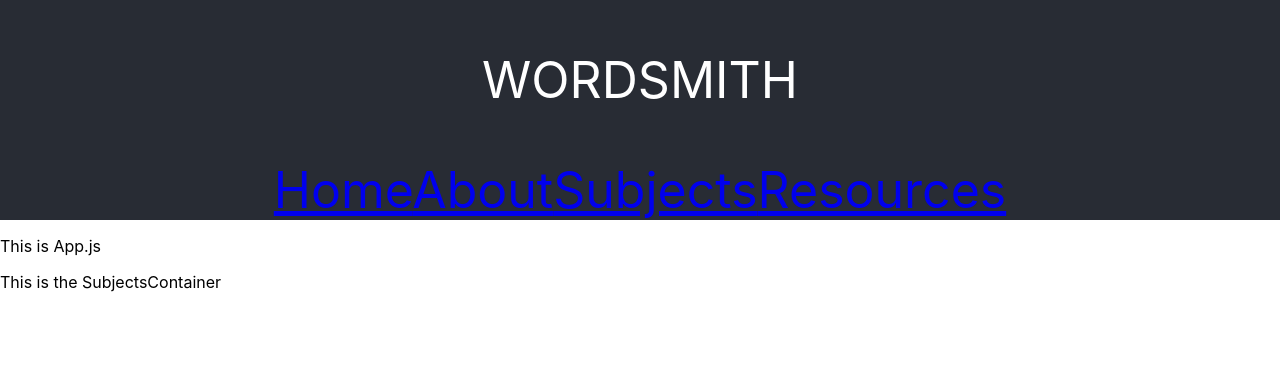
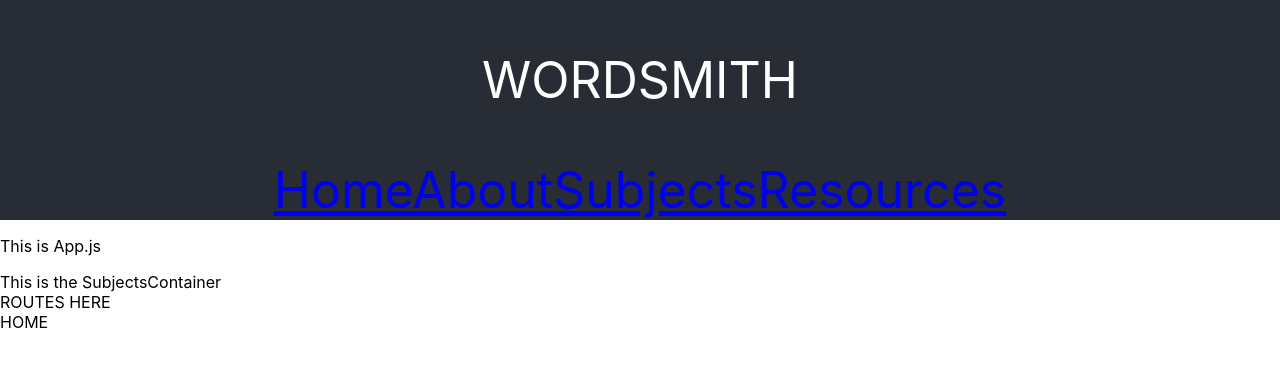
Before and after one commit to devWRM/frontend-wordsmith, a React (Create React App) app: page / in a window 1280 px wide. Shown: the top 366 px of the page. Built offline with nearby package versions, Linux system fonts and the light colour scheme; no server answers.

Commit message:
created routes for Home, About, SubjectList, Subject, & WOrd

```diff
--- a/src/components/Routes.js
+++ b/src/components/Routes.js
@@ -1,10 +1,24 @@
 import React from 'react';
+import { Route, Switch } from 'react-router-dom';
 
-
+import Home from './Home.js';
+import About from './About.js';
+import SubjectList from './SubjectList.js';
+import Subject from './Subject.js';
+import Word from './Word.js';
 
 function Routes() {
     return (
         <div>
+            ROUTES HERE
+            <Switch>
+                <Route exact path='/' component={Home} />
+                <Route path='/about' component={About} />
+                <Route exact path='/subjects' component={SubjectList} />
+                <Route path='/subjects/:id' component={Subject} />
+                <Route path='/subjects/:id/words/:id' component={Word} />
+            </Switch>
+
 
         </div>
     )
```
